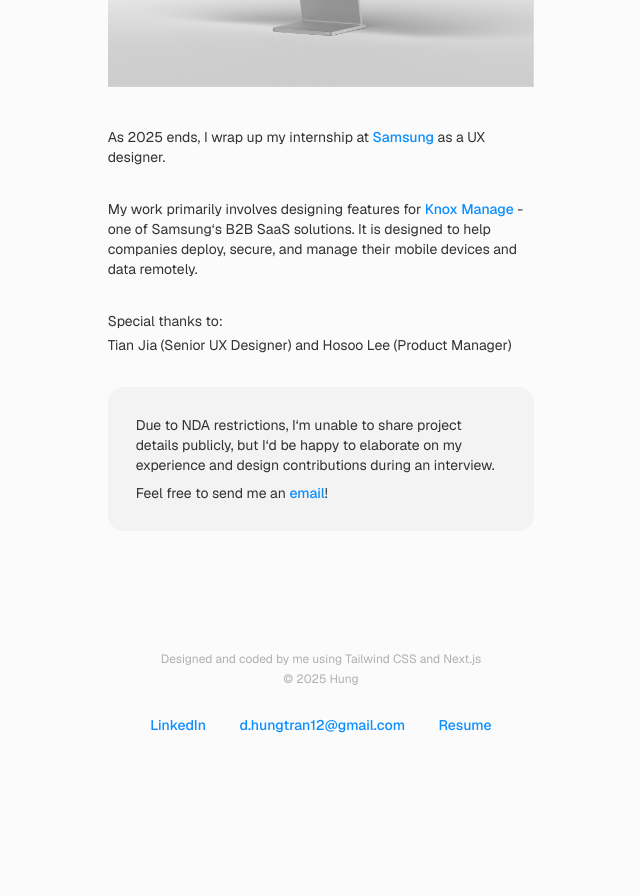
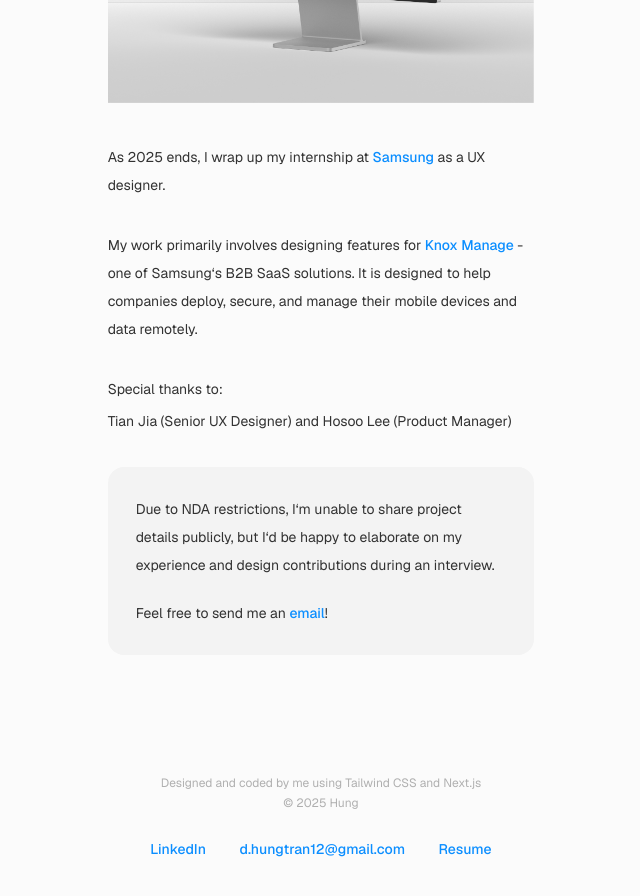
Before and after one commit to hungiie/portfolio, a Next.js app: page /rules in a window 1280 px wide. Shown: the part 540-1436 px from the top of the page, without its empty margins (319-959 px from the left). Before the commit the page ends 1387 px from the top, so only its background shows below. Built offline with nearby package versions, Linux system fonts and the light colour scheme.

Commit message:
change line height

```diff
--- a/app/demokit/page.tsx
+++ b/app/demokit/page.tsx
@@ -13,16 +13,16 @@ export default function Demo() {
                 <Button variant="blue-hyperlink" text="<- Back to home" link="/" textSize="text-sm" target="_self"/>
             </div>
             <Heading text="Samsung Knox: Demo Kit"/>
-            <p className="text-sm text-[var(--colour-body-text-2)] mb-6">Interactive demo for Samsung Knox services, highlighting its key features and unique selling points for enterprise clients.</p>
+            <p className="text-sm text-[var(--colour-body-text-2)] leading-loose mb-6">Interactive demo for Samsung Knox services, highlighting its key features and unique selling points for enterprise clients.</p>
             <Image src="/demo.png" width={1532} height={1147} className="w-full h-auto mt-10 mb-10" alt="Samsung Knox"/>
             <div>
-                <p className="mb-8 text-sm text-[var(--colour-bodytext)]">As 2025 ends, I wrap up my internship at <span className="inline-block"><Button link="https://research.samsung.com/srca" target="_blank" variant="blue-hyperlink" text="Samsung" textSize="text-sm"/></span> as a UX designer.</p>
-                <p className="mb-1 text-sm text-[var(--colour-bodytext)]">Special thanks to:</p>
+                <p className="mb-8 text-sm text-[var(--colour-bodytext)] leading-loose">As 2025 ends, I wrap up my internship at <span className="inline-block"><Button link="https://research.samsung.com/srca" target="_blank" variant="blue-hyperlink" text="Samsung" textSize="text-sm"/></span> as a UX designer.</p>
+                <p className="mb-1 text-sm text-[var(--colour-bodytext)] leading-loose">Special thanks to:</p>
                 <p className="mb-8 text-sm text-[var(--colour-bodytext)]">Karl Lam (Senior UX Designer)</p>
 
                 <div className="flex flex-col justify-center bg-[var(--colour-grey)] px-7 md:px-7 py-7 md:py-7 rounded-2xl">
-                    <p className="text-sm text-[var(--colour-bodytext)]">Due to NDA restrictions, I&lsquo;m unable to share project details publicly, but I&lsquo;d be happy to elaborate on my experience and design contributions during an interview.</p>
-                    <p className="text-sm text-[var(--colour-bodytext)] mt-2">Feel free to send me an <span className="inline-block"><Button link="mailto:dht4@sfu.ca" target="_blank" variant="blue-hyperlink" text="email" textSize="text-sm"/></span>!</p>
+                    <p className="text-sm text-[var(--colour-bodytext)] leading-loose">Due to NDA restrictions, I&lsquo;m unable to share project details publicly, but I&lsquo;d be happy to elaborate on my experience and design contributions during an interview.</p>
+                    <p className="text-sm text-[var(--colour-bodytext)] leading-loose mt-5">Feel free to send me an <span className="inline-block"><Button link="mailto:dht4@sfu.ca" target="_blank" variant="blue-hyperlink" text="email" textSize="text-sm"/></span>!</p>
                 </div>
             </div>
             <Footer/>
--- a/app/page.tsx
+++ b/app/page.tsx
@@ -10,7 +10,7 @@ import SlideUp from "@/components/slide-up";
 export default function Home() {
   return (
     <div className="flex items-center justify-center">
-      <div className="w-full px-10 md:w-1/3 md:px-0 mt-40">
+      <div className="w-full px-10 md:w-1/3 md:px-0 mt-35">
         <SlideUp>
           <div className="w-1/7 rounded-xl aspect-square relative overflow-hidden mb-8">
             <Image src="/me.png" fill className="object-cover" alt="Hung tran" />
@@ -18,11 +18,11 @@ export default function Home() {
           <div className="mb-30">
             <Heading text="Hi, my name is Hung." />
             <p className="text-sm text-[var(--colour-bodytext)] mb-6">I&lsquo;m a UX desginer at <span className="inline-block"><Button link="https://research.samsung.com/srca" target="_blank" variant="blue-hyperlink" text="Samsung" textSize="text-sm"/></span></p>
-            <p className="text-sm text-[var(--colour-bodytext)] mb-6">Much like how social media can turn attention into influence, interfaces can turn curiosity into loyalty.  As a UX designer, I value digital experiences that capture interest quickly - and sustain it through clarity and accessibility.</p>
+            <p className="text-sm text-[var(--colour-bodytext)] leading-loose mb-6">Much like how social media can turn attention into influence, interfaces can turn curiosity into loyalty.  As a UX designer, I value digital experiences that capture interest quickly - and sustain it through clarity and accessibility.</p>
             <div className="">
               <p className="text-sm text-[var(--colour-bodytext)]">Send me an <span className="inline-block"><Button link="mailto:dht4@sfu.ca" target="_blank" variant="blue-hyperlink" text="email" textSize="text-sm"/></span></p>
-              <p className="text-sm text-[var(--colour-bodytext)] mt-0.5">Send me a message on <span className="inline-block"><Button link="https://www.linkedin.com/in/hung-tran-profile/" target="_blank" variant="blue-hyperlink" text="LinkedIn" textSize="text-sm"/></span></p>
-              <p className="text-sm text-[var(--colour-bodytext)] mt-0.5">Check out my <span className="inline-block"><Button link="https://drive.google.com/file/d/1F2UXNXNltAkH-Y0qinUaZDLaMNDMd6Mh/view" target="_blank" variant="blue-hyperlink" text="resume" textSize="text-sm"/></span></p>
+              <p className="text-sm text-[var(--colour-bodytext)] mt-1.5">Send me a message on <span className="inline-block"><Button link="https://www.linkedin.com/in/hung-tran-profile/" target="_blank" variant="blue-hyperlink" text="LinkedIn" textSize="text-sm"/></span></p>
+              <p className="text-sm text-[var(--colour-bodytext)] mt-1.5">Check out my <span className="inline-block"><Button link="https://drive.google.com/file/d/1F2UXNXNltAkH-Y0qinUaZDLaMNDMd6Mh/view" target="_blank" variant="blue-hyperlink" text="resume" textSize="text-sm"/></span></p>
             </div>
           </div>
         </SlideUp>
--- a/app/rules/page.tsx
+++ b/app/rules/page.tsx
@@ -13,17 +13,17 @@ export default function Rules() {
                 <Button variant="blue-hyperlink" text="<- Back to home" link="/" textSize="text-sm" target="_self"/>
             </div>
             <Heading text="Samsung Knox Manage: Rules"/>
-            <p className="text-sm text-[var(--colour-body-text-2)] mb-6">Creating conditional rules to automate management tasks, monitor device activities and set up alert system.</p>
+            <p className="text-sm text-[var(--colour-body-text-2)] leading-loose mb-6">Creating conditional rules to automate management tasks, monitor device activities and set up alert system.</p>
             <Image src="/rules.png" width={1532} height={1147} className="w-full h-auto mt-10 mb-10" alt="Samsung Knox"/>
             <div>
-                <p className="mb-8 text-sm text-[var(--colour-bodytext)]">As 2025 ends, I wrap up my internship at <span className="inline-block"><Button link="https://research.samsung.com/srca" target="_blank" variant="blue-hyperlink" text="Samsung" textSize="text-sm"/></span> as a UX designer.</p>
-                <p className="mb-8 text-sm text-[var(--colour-bodytext)]">My work primarily involves designing features for <span className="inline-block"><Button link="https://www.samsungknox.com/en/solutions/it-solutions/knox-manage" target="_blank" variant="blue-hyperlink" text="Knox Manage" textSize="text-sm"/></span> - one of Samsung&lsquo;s B2B SaaS solutions. It is designed to help companies deploy, secure, and manage their mobile devices and data remotely.</p>
-                <p className="mb-1 text-sm text-[var(--colour-bodytext)]">Special thanks to:</p>
-                <p className="mb-8 text-sm text-[var(--colour-bodytext)]">Tian Jia (Senior UX Designer) and Hosoo Lee (Product Manager)</p>
+                <p className="mb-8 text-sm text-[var(--colour-bodytext)] leading-loose">As 2025 ends, I wrap up my internship at <span className="inline-block"><Button link="https://research.samsung.com/srca" target="_blank" variant="blue-hyperlink" text="Samsung" textSize="text-sm"/></span> as a UX designer.</p>
+                <p className="mb-8 text-sm text-[var(--colour-bodytext)] leading-loose">My work primarily involves designing features for <span className="inline-block"><Button link="https://www.samsungknox.com/en/solutions/it-solutions/knox-manage" target="_blank" variant="blue-hyperlink" text="Knox Manage" textSize="text-sm"/></span> - one of Samsung&lsquo;s B2B SaaS solutions. It is designed to help companies deploy, secure, and manage their mobile devices and data remotely.</p>
+                <p className="mb-1 text-sm text-[var(--colour-bodytext)] leading-loose">Special thanks to:</p>
+                <p className="mb-8 text-sm text-[var(--colour-bodytext)] leading-loose">Tian Jia (Senior UX Designer) and Hosoo Lee (Product Manager)</p>
 
                 <div className="flex flex-col justify-center bg-[var(--colour-grey)] px-7 md:px-7 py-7 md:py-7 rounded-2xl">
-                    <p className="text-sm text-[var(--colour-bodytext)]">Due to NDA restrictions, I&lsquo;m unable to share project details publicly, but I&lsquo;d be happy to elaborate on my experience and design contributions during an interview.</p>
-                    <p className="text-sm text-[var(--colour-bodytext)] mt-2">Feel free to send me an <span className="inline-block"><Button link="mailto:dht4@sfu.ca" target="_blank" variant="blue-hyperlink" text="email" textSize="text-sm"/></span>!</p>
+                    <p className="text-sm text-[var(--colour-bodytext)] leading-loose">Due to NDA restrictions, I&lsquo;m unable to share project details publicly, but I&lsquo;d be happy to elaborate on my experience and design contributions during an interview.</p>
+                    <p className="text-sm text-[var(--colour-bodytext)] mt-5 leading-loose">Feel free to send me an <span className="inline-block"><Button link="mailto:dht4@sfu.ca" target="_blank" variant="blue-hyperlink" text="email" textSize="text-sm"/></span>!</p>
                 </div>
             </div>
             <Footer/>
--- a/components/project-thumbnail.tsx
+++ b/components/project-thumbnail.tsx
@@ -15,7 +15,7 @@ export default function ProjectThumbnail(props: Props) {
             <p className="font-semibold text-sm text-[var(--colour-body-text)] mb-6">
                 {props.name}
             </p>
-            <p className="text-sm text-[var(--colour-body-text-2)] mb-6">
+            <p className="text-sm text-[var(--colour-body-text-2)] mb-6 leading-loose">
                 {props.desc}
             </p>
             <a href={props.link} className="group overflow-hidden block">
```
Also changed, not shown: app/organizations/page.tsx (+7 -7 lines), 1 other file (tests, documents, lock files or other folders).
